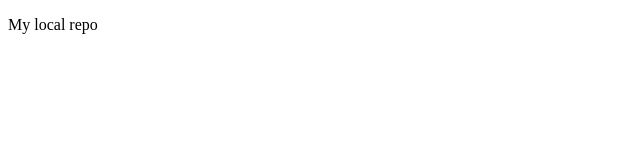
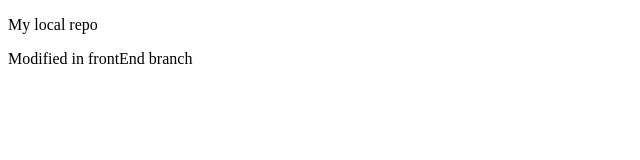
Before and after one commit to PoojithaP61/Local, a plain HTML site: page index.html in a window 1280 px wide. Shown: the whole page, without its empty margins (0-640 px from the left). Drawn offline with Linux system fonts and the light colour scheme.

Commit message:
Added a para

```diff
--- a/index.html
+++ b/index.html
@@ -7,5 +7,6 @@
 </head>
 <body>
     <p>My local repo</p>
+    <p>Modified in frontEnd branch </p>
 </body>
 </html>
```
